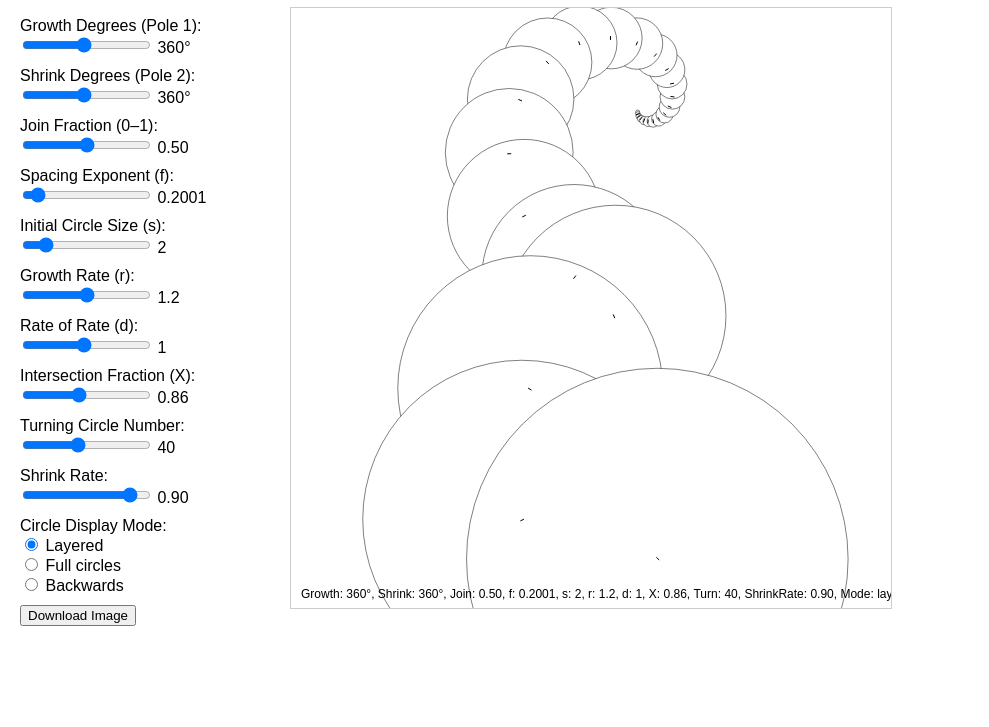
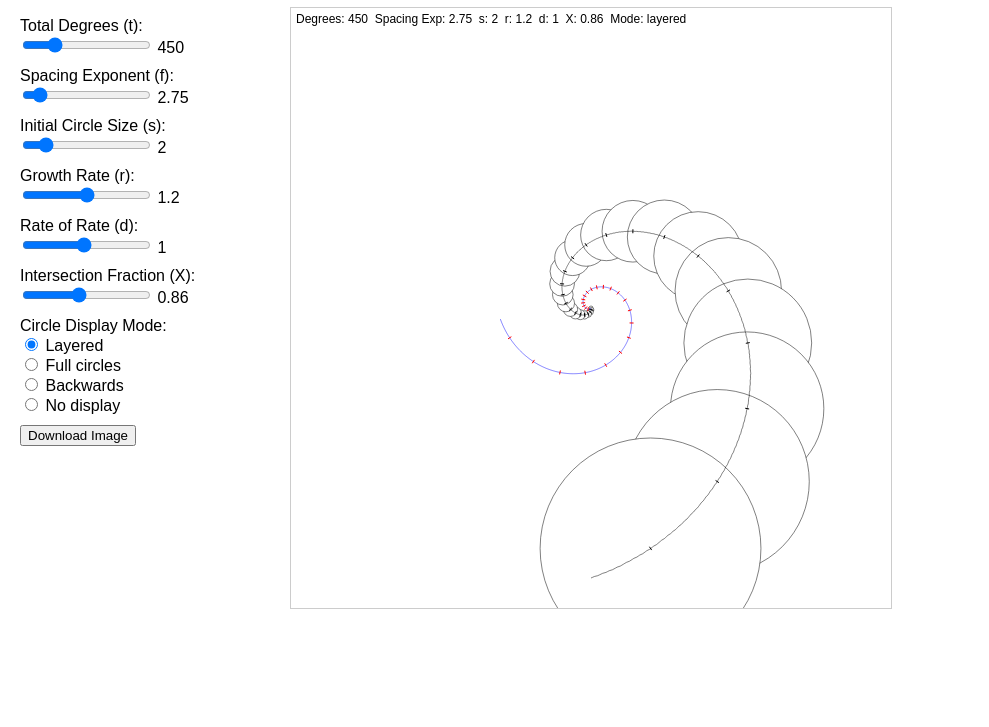
Before and after one commit to royschuyler/regspiral, a plain HTML site: page index.html in a window 1280 px wide. Shown: the part 73-800 px from the top of the page, without its empty margins (0-989 px from the left). Drawn offline with Linux system fonts and the light colour scheme.

Commit message:
added ticks to evolute and no display radio button for circles

```diff
--- a/index.html
+++ b/index.html
@@ -2,7 +2,7 @@
 <html lang="en">
 <head>
   <meta charset="UTF-8">
-  <title>Enhanced Dual Spiral & Circles Generator with Turning Point (Safety Check)</title>
+  <title>Spiral, Evolute, and Circles Generator</title>
   <style>
     body {
       font-family: sans-serif;
@@ -31,35 +31,23 @@
   </style>
 </head>
 <body>
-  <h1>Enhanced Dual Spiral & Circles Generator with Turning Point</h1>
+  <h1>Spiral, Evolute, and Circles Generator</h1>
   <div class="container">
     <div class="controls">
-      <!-- Spiral Controls -->
       <div class="control">
-        <label for="growthSlider">Growth Degrees (Pole 1):</label><br>
-        <input type="range" id="growthSlider" min="90" max="660" step="2" value="360">
-        <span id="growthValue">360</span>°
-      </div>
-      <div class="control">
-        <label for="shrinkSlider">Shrink Degrees (Pole 2):</label><br>
-        <input type="range" id="shrinkSlider" min="90" max="660" step="2" value="360">
-        <span id="shrinkValue">360</span>°
-      </div>
-      <div class="control">
-        <label for="joinSlider">Join Fraction (0–1):</label><br>
-        <input type="range" id="joinSlider" min="0" max="1" step="0.01" value="0.5">
-        <span id="joinValue">0.50</span>
+        <label for="tSlider">Total Degrees (t):</label><br>
+        <input type="range" id="tSlider" min="10" max="2000" value="450">
+        <span id="tValue">450</span>
       </div>
       <div class="control">
         <label for="spacingExpSlider">Spacing Exponent (f):</label><br>
-        <input type="range" id="spacingExpSlider" min=".0001" max="3" step="0.01" value=".2">
-        <span id="spacingExpValue">0.2</span>
+        <input type="range" id="spacingExpSlider" min="1" max="20" step="0.25" value="2.75">
+        <span id="spacingExpValue">2.75</span>
       </div>
-      <!-- Circle Controls -->
       <div class="control">
         <label for="sizeSlider">Initial Circle Size (s):</label><br>
-        <input type="range" id="sizeSlider" min="1" max="8" step="0.1" value="2">
-        <span id="sizeValue">2</span>
+        <input type="range" id="sizeSlider" min="1" max="8" step=".1" value="2">
+        <span id="sizeValue">4</span>
       </div>
       <div class="control">
         <label for="rateSlider">Growth Rate (r):</label><br>
@@ -74,18 +62,7 @@
       <div class="control">
         <label for="fracSlider">Intersection Fraction (X):</label><br>
         <input type="range" id="fracSlider" min="0" max="2" step="0.02" value="0.86">
-        <span id="fracValue">0.86</span>
-      </div>
-      <!-- New Circle Growth/Decay Controls -->
-      <div class="control">
-        <label for="turnSlider">Turning Circle Number:</label><br>
-        <input type="range" id="turnSlider" min="10" max="80" step="1" value="40">
-        <span id="turnValue">40</span>
-      </div>
-      <div class="control">
-        <label for="shrinkRateSlider">Shrink Rate:</label><br>
-        <input type="range" id="shrinkRateSlider" min="0.1" max="1" step="0.01" value="0.9">
-        <span id="shrinkRateValue">0.90</span>
+        <span id="fracValue">1</span>
       </div>
       <div class="control">
         <label>Circle Display Mode:</label><br>
@@ -94,7 +71,9 @@
         <input type="radio" name="modeRadio" id="modeFull" value="full">
         <label for="modeFull">Full circles</label><br>
         <input type="radio" name="modeRadio" id="modeBackwards" value="backwards">
-        <label for="modeBackwards">Backwards</label>
+        <label for="modeBackwards">Backwards</label><br>
+        <input type="radio" name="modeRadio" id="modeNone" value="none">
+        <label for="modeNone">No display</label>
       </div>
       <div class="control">
         <button id="downloadBtn">Download Image</button>
@@ -106,155 +85,63 @@
   </div>
 
   <script>
-    function draw() {
     const canvas = document.getElementById('canvas');
     const ctx = canvas.getContext('2d');
 
-      // Read slider values for spiral
-      const growthDeg = parseFloat(document.getElementById('growthSlider').value);
-      const shrinkDeg = parseFloat(document.getElementById('shrinkSlider').value);
-      const joinFrac = parseFloat(document.getElementById('joinSlider').value);
-      const spacingExp = parseFloat(document.getElementById('spacingExpSlider').value);
+    // Fixed grid parameters.
+    const n = 1000; // Number of radial grid lines.
+    const m = 1000; // Number of sample points along the spiral.
 
-      // Read slider values for circles (existing)
-      const s = parseFloat(document.getElementById('sizeSlider').value);
-      const rRate = parseFloat(document.getElementById('rateSlider').value);
-      const rateOfRate = parseFloat(document.getElementById('rateOfRateSlider').value);
-      const frac = parseFloat(document.getElementById('fracSlider').value);
+    // Slider and control elements.
+    const tSlider = document.getElementById('tSlider');
+    const spacingExpSlider = document.getElementById('spacingExpSlider');
+    const sizeSlider = document.getElementById('sizeSlider');
+    const rateSlider = document.getElementById('rateSlider');
+    const rateOfRateSlider = document.getElementById('rateOfRateSlider');
+    const fracSlider = document.getElementById('fracSlider');
+    const modeRadios = document.getElementsByName('modeRadio');
 
-      // New circle control values:
-      const turningCircle = parseInt(document.getElementById('turnSlider').value);
-      const shrinkRate = parseFloat(document.getElementById('shrinkRateSlider').value);
+    const tValue = document.getElementById('tValue');
+    const spacingExpValue = document.getElementById('spacingExpValue');
+    const sizeValue = document.getElementById('sizeValue');
+    const rateValue = document.getElementById('rateValue');
+    const rateOfRateValue = document.getElementById('rateOfRateValue');
+    const fracValue = document.getElementById('fracValue');
 
-      const mode = document.querySelector('input[name="modeRadio"]:checked').value;
+    const downloadBtn = document.getElementById('downloadBtn');
 
-      // Update slider displays
-      document.getElementById('growthValue').textContent = growthDeg;
-      document.getElementById('shrinkValue').textContent = shrinkDeg;
-      document.getElementById('joinValue').textContent = joinFrac.toFixed(2);
-      document.getElementById('spacingExpValue').textContent = spacingExp;
-      document.getElementById('sizeValue').textContent = s;
-      document.getElementById('rateValue').textContent = rRate;
-      document.getElementById('rateOfRateValue').textContent = rateOfRate;
-      document.getElementById('fracValue').textContent = frac;
-      document.getElementById('turnValue').textContent = turningCircle;
-      document.getElementById('shrinkRateValue').textContent = shrinkRate.toFixed(2);
-
-      // Convert degrees to radians for each segment.
-      const T1 = growthDeg * Math.PI / 180;
-      const T2 = shrinkDeg * Math.PI / 180;
-
-      // Fixed poles: pole1 at (0,1) and pole2 at (0,-1)
-      const pole1 = { x: 0, y: 1 };
-      const pole2 = { x: 0, y: -1 };
-      // The join point lies vertically between poles.
-      const joinY = 1 - 2 * joinFrac;
-      const joinPoint = { x: 0, y: joinY };
-
-      // Distances (along y) for the two spiral segments.
-      const topDist = Math.abs(pole1.y - joinPoint.y);
-      const bottomDist = Math.abs(joinPoint.y - pole2.y);
-
-      const stepsTop = 500;
-      const stepsBottom = 500;
-      let topPoints = [];
-      // --- Top Spiral: from pole1 to joinPoint ---
-      const offsetTop = -Math.PI/2 - T1;
-      for (let i = 0; i <= stepsTop; i++) {
-        const t = i / stepsTop;
-        const theta = T1 * t;
-        const r = (Math.exp(spacingExp * theta) - 1) / (Math.exp(spacingExp * T1) - 1);
-        const x = pole1.x + r * topDist * Math.cos(theta + offsetTop);
-        const y = pole1.y + r * topDist * Math.sin(theta + offsetTop);
-        topPoints.push({ x, y });
+    function getSelectedMode() {
+      for (const radio of modeRadios) {
+        if (radio.checked) return radio.value;
+      }
+      return "layered";
     }
 
-      let bottomPoints = [];
-      // --- Bottom Spiral: from joinPoint to pole2 ---
-      const offsetBottom = Math.PI/2;
-      for (let i = 0; i <= stepsBottom; i++) {
-        const u = i / stepsBottom;
-        const angle = T2 * u;
-        const r = (Math.exp(spacingExp * (T2 - T2 * u)) - 1) / (Math.exp(spacingExp * T2) - 1);
-        const x = pole2.x + r * bottomDist * Math.cos(angle + offsetBottom);
-        const y = pole2.y + r * bottomDist * Math.sin(angle + offsetBottom);
-        bottomPoints.push({ x, y });
+    // Helper: Euclidean distance.
+    function distance(p, q) {
+      return Math.sqrt((p.x - q.x) ** 2 + (p.y - q.y) ** 2);
     }
 
-      // Combine the two segments into one continuous spiral.
-      const fullSpiral = topPoints.concat(bottomPoints.slice(1));
-
-      // Auto-scale the spiral to fit the canvas.
-      let minX = Infinity, maxX = -Infinity, minY = Infinity, maxY = -Infinity;
-      fullSpiral.forEach(pt => {
-        if (pt.x < minX) minX = pt.x;
-        if (pt.x > maxX) maxX = pt.x;
-        if (pt.y < minY) minY = pt.y;
-        if (pt.y > maxY) maxY = pt.y;
-      });
-      const margin = 0.9;
-      const scaleX = canvas.width * margin / (maxX - minX);
-      const scaleY = canvas.height * margin / (maxY - minY);
-      const scale = Math.min(scaleX, scaleY);
-      const offsetX = (canvas.width - scale * (minX + maxX)) / 2;
-      const offsetY = (canvas.height - scale * (minY + maxY)) / 2;
-
-      function transform(pt) {
-        return {
-          x: pt.x * scale + offsetX,
-          y: canvas.height - (pt.y * scale + offsetY)
-        };
+    // Compute cumulative arc lengths for an array of points.
+    function computeArcLengths(points) {
+      let arc = [0];
+      for (let i = 1; i < points.length; i++) {
+        arc.push(arc[i - 1] + distance(points[i - 1], points[i]));
+      }
+      return arc;
     }
 
-      ctx.clearRect(0, 0, canvas.width, canvas.height);
-      ctx.fillStyle = "#fff";
-      ctx.fillRect(0, 0, canvas.width, canvas.height);
-
-      // Draw dual spirals.
-      ctx.beginPath();
-      let p = transform(topPoints[0]);
-      ctx.moveTo(p.x, p.y);
-      topPoints.forEach(pt => {
-        p = transform(pt);
-        ctx.lineTo(p.x, p.y);
-      });
-      ctx.strokeStyle = "#d00";
-      ctx.lineWidth = 2;
-      ctx.stroke();
-
-      ctx.beginPath();
-      p = transform(bottomPoints[0]);
-      ctx.moveTo(p.x, p.y);
-      bottomPoints.forEach(pt => {
-        p = transform(pt);
-        ctx.lineTo(p.x, p.y);
-      });
-      ctx.strokeStyle = "#00d";
-      ctx.lineWidth = 2;
-      ctx.stroke();
-
-      // Compute cumulative arc lengths along the full spiral.
-      function dist(a, b) {
-        return Math.hypot(a.x - b.x, a.y - b.y);
-      }
-      let arcLengths = [0];
-      for (let i = 1; i < fullSpiral.length; i++) {
-        arcLengths.push(arcLengths[i - 1] + dist(fullSpiral[i - 1], fullSpiral[i]));
-      }
-      arcLengths = arcLengths.map(d => d * scale);
-
-      // Helper: find a point at a given arc distance.
-      function findPointAtDistance(target) {
-        for (let i = 1; i < arcLengths.length; i++) {
-          if (arcLengths[i] >= target) {
-            const d1 = arcLengths[i - 1];
-            const d2 = arcLengths[i];
-            const t = (target - d1) / (d2 - d1);
-            const p1 = transform(fullSpiral[i - 1]);
-            const p2 = transform(fullSpiral[i]);
+    // Linear interpolation: find a point at a given arc-length difference.
+    function findPointAtDistance(points, arc, startIndex, target) {
+      const startArc = arc[startIndex];
+      for (let i = startIndex + 1; i < arc.length; i++) {
+        if (arc[i] - startArc >= target) {
+          const d = arc[i] - arc[i - 1];
+          const remain = target - (arc[i - 1] - startArc);
+          const t = remain / d;
           return {
-              x: p1.x + t * (p2.x - p1.x),
-              y: p1.y + t * (p2.y - p1.y),
+            x: points[i - 1].x + t * (points[i].x - points[i - 1].x),
+            y: points[i - 1].y + t * (points[i].y - points[i - 1].y),
             index: i
           };
         }
@@ -262,115 +149,258 @@
       return null;
     }
 
-      // --- Circle Placement with Growth then Shrink ---
-      // Helper to compute the multiplier for circle i (1-indexed).
-      function getMultiplier(i) {
-        let circleNum = i + 1; // convert zero-indexed to 1-indexed
-        if (circleNum === 1) return 1;
-        if (circleNum <= turningCircle) {
-          return Math.pow(rRate, circleNum - 1) * Math.pow(rateOfRate, circleNum - 2);
-        } else {
-          let inc = turningCircle === 1 ? 1 : Math.pow(rRate, turningCircle - 1) * Math.pow(rateOfRate, turningCircle - 2);
-          return inc * Math.pow(shrinkRate, circleNum - turningCircle);
-        }
+    function draw() {
+      const t = parseFloat(tSlider.value);                     // Total degrees.
+      const spacingExp = parseFloat(spacingExpSlider.value);       // Spacing exponent.
+      const s = parseFloat(sizeSlider.value);                    // Initial circle size.
+      const rRate = parseFloat(rateSlider.value);                // Base growth rate.
+      const rateOfRate = parseFloat(rateOfRateSlider.value);       // Rate of the rate.
+      const frac = parseFloat(fracSlider.value);                 // Intersection fraction.
+      const mode = getSelectedMode();                            // "layered", "full", "backwards", or "none".
+
+      // Update slider displays.
+      tValue.textContent = t;
+      spacingExpValue.textContent = spacingExp;
+      sizeValue.textContent = s;
+      rateValue.textContent = rRate;
+      rateOfRateValue.textContent = rateOfRate;
+      fracValue.textContent = frac;
+
+      // Maximum spiral radius.
+      const maxR = (canvas.width / 2) * 0.9;
+
+      // Clear canvas and fill white.
+      ctx.clearRect(0, 0, canvas.width, canvas.height);
+      ctx.fillStyle = "#fff";
+      ctx.fillRect(0, 0, canvas.width, canvas.height);
+
+      ctx.save();
+      ctx.translate(canvas.width / 2, canvas.height / 2);
+
+      const tRad = t * Math.PI / 180;
+      const gridAngleSpacing = 2 * Math.PI / n;
+
+      // Build arrays:
+      // idealSpiralPoints: continuous (unsnapped) spiral for calculations.
+      // spiralPoints: displayed spiral (snapped to grid angles).
+      let idealSpiralPoints = [];
+      let spiralPoints = [];
+      for (let i = 0; i <= m; i++) {
+        const fraction = i / m;
+        const rad = Math.pow(fraction, spacingExp) * maxR;
+        const thetaCont = fraction * tRad;
+        const xIdeal = rad * Math.cos(thetaCont);
+        const yIdeal = rad * Math.sin(thetaCont);
+        idealSpiralPoints.push({ x: xIdeal, y: yIdeal });
+
+        const k = Math.round(thetaCont / gridAngleSpacing);
+        const snappedAngle = k * gridAngleSpacing;
+        const xSnap = rad * Math.cos(snappedAngle);
+        const ySnap = rad * Math.sin(snappedAngle);
+        spiralPoints.push({ x: xSnap, y: ySnap });
       }
 
+      // Draw the spiral (thin black line).
+      ctx.strokeStyle = '#000';
+      ctx.lineWidth = 0.5;
+      ctx.beginPath();
+      spiralPoints.forEach((pt, idx) => {
+        if (idx === 0) ctx.moveTo(pt.x, pt.y);
+        else ctx.lineTo(pt.x, pt.y);
+      });
+      ctx.stroke();
+
+      // Compute cumulative arc lengths along the ideal spiral.
+      const arcLengths = computeArcLengths(idealSpiralPoints);
+
+      // Compute circle centers along the ideal spiral.
       let circleCenters = [];
-      let currentArc = 0;
-      const maxCircles = 100; // Safety limit to avoid excessive iterations
-
-      for (let iCircle = 0; iCircle < maxCircles; iCircle++) {
-        if (iCircle === 0) {
-          circleCenters.push({ point: transform(fullSpiral[0]), index: 0 });
-        } else {
-          let multiplier = getMultiplier(iCircle);
+      circleCenters.push({ point: idealSpiralPoints[0], index: 0 });
+      let currentIndex = 0;
+      let iCircle = 1;
+      while (true) {
+        // Effective multiplier for circle i:
+        // For circle 0: multiplier = 1.
+        // For circle i (i>=1): multiplier = (rRate)^(i) * (rateOfRate)^(i - 1).
+        const multiplier = Math.pow(rRate, iCircle) * Math.pow(rateOfRate, iCircle - 1);
         const targetDistance = s * multiplier * frac;
-          currentArc += targetDistance;
-          const nextPoint = findPointAtDistance(currentArc);
-          if (!nextPoint) break;
-          circleCenters.push({ point: nextPoint, index: nextPoint.index });
-          // If the added distance is extremely small, break to prevent an infinite loop.
-          if (targetDistance < 0.001) break;
-        }
+        const next = findPointAtDistance(idealSpiralPoints, arcLengths, currentIndex, targetDistance);
+        if (!next) break;
+        circleCenters.push({ point: { x: next.x, y: next.y }, index: next.index });
+        currentIndex = next.index;
+        iCircle++;
+        if (currentIndex >= idealSpiralPoints.length - 1) break;
       }
 
-      // Draw circles in the chosen mode.
+      // Draw circles based on selected mode (skip if mode is "none").
+      if (mode === "layered") {
+        ctx.fillStyle = '#fff';
+        ctx.strokeStyle = '#000';
         ctx.lineWidth = 0.5;
-      if (mode === "layered") {
-        ctx.fillStyle = "#fff";
-        ctx.strokeStyle = "#000";
         circleCenters.forEach((c, idx) => {
-          let mult = getMultiplier(idx);
-          const radius = s * mult;
+          const multiplier = (idx === 0 ? 1 : Math.pow(rRate, idx) * Math.pow(rateOfRate, idx - 1));
+          const radius = s * multiplier;
           ctx.beginPath();
           ctx.arc(c.point.x, c.point.y, radius, 0, 2 * Math.PI);
           ctx.fill();
           ctx.stroke();
         });
       } else if (mode === "full") {
-        ctx.strokeStyle = "#000";
+        ctx.strokeStyle = '#000';
         ctx.lineWidth = 0.5;
         circleCenters.forEach((c, idx) => {
-          let mult = getMultiplier(idx);
-          const radius = s * mult;
+          const multiplier = (idx === 0 ? 1 : Math.pow(rRate, idx) * Math.pow(rateOfRate, idx - 1));
+          const radius = s * multiplier;
           ctx.beginPath();
           ctx.arc(c.point.x, c.point.y, radius, 0, 2 * Math.PI);
           ctx.stroke();
         });
       } else if (mode === "backwards") {
-        ctx.fillStyle = "#fff";
-        ctx.strokeStyle = "#000";
+        ctx.fillStyle = '#fff';
+        ctx.strokeStyle = '#000';
         ctx.lineWidth = 0.5;
         for (let i = circleCenters.length - 1; i >= 0; i--) {
           const c = circleCenters[i];
-          let mult = getMultiplier(i);
-          const radius = s * mult;
+          const multiplier = (i === 0 ? 1 : Math.pow(rRate, i) * Math.pow(rateOfRate, i - 1));
+          const radius = s * multiplier;
           ctx.beginPath();
           ctx.arc(c.point.x, c.point.y, radius, 0, 2 * Math.PI);
           ctx.fill();
           ctx.stroke();
         }
       }
+      // If mode is "none", we simply skip drawing circles.
 
-      // (Optional) Draw tick marks at each circle center.
-      ctx.strokeStyle = "#000";
+      // Draw tick marks at each circle center on the spiral.
+      ctx.strokeStyle = '#000';
       ctx.lineWidth = 1;
       circleCenters.forEach(c => {
-        let idx = c.index;
-        if (idx <= 0 || idx >= fullSpiral.length - 1) return;
-        const pPrev = transform(fullSpiral[idx - 1]);
-        const pCurr = transform(fullSpiral[idx]);
-        const pNext = transform(fullSpiral[idx + 1]);
-        const tangent = { x: pNext.x - pPrev.x, y: pNext.y - pPrev.y };
-        const len = Math.hypot(tangent.x, tangent.y);
+        if (c.index <= 0 || c.index >= idealSpiralPoints.length - 1) return;
+        const A = idealSpiralPoints[c.index - 1];
+        const B = idealSpiralPoints[c.index];
+        const C = idealSpiralPoints[c.index + 1];
+        let tangentX = (C.x - A.x) / 2;
+        let tangentY = (C.y - A.y) / 2;
+        const len = Math.sqrt(tangentX * tangentX + tangentY * tangentY);
         if (len === 0) return;
-        const normal = { x: -tangent.y / len, y: tangent.x / len };
-        const tick = 2;
+        tangentX /= len;
+        tangentY /= len;
+        const normalX = -tangentY;
+        const normalY = tangentX;
+        const tickHalf = 2;
+        const startX = c.point.x - tickHalf * normalX;
+        const startY = c.point.y - tickHalf * normalY;
+        const endX = c.point.x + tickHalf * normalX;
+        const endY = c.point.y + tickHalf * normalY;
         ctx.beginPath();
-        ctx.moveTo(pCurr.x - tick * normal.x, pCurr.y - tick * normal.y);
-        ctx.lineTo(pCurr.x + tick * normal.x, pCurr.y + tick * normal.y);
+        ctx.moveTo(startX, startY);
+        ctx.lineTo(endX, endY);
         ctx.stroke();
       });
 
-      // Overlay parameter values.
+      // Re-plot the spiral on top so it's visible.
+      ctx.strokeStyle = '#000';
+      ctx.lineWidth = 0.5;
+      ctx.beginPath();
+      spiralPoints.forEach((pt, idx) => {
+        if (idx === 0) ctx.moveTo(pt.x, pt.y);
+        else ctx.lineTo(pt.x, pt.y);
+      });
+      ctx.stroke();
+
+      // Compute the evolute from the ideal continuous spiral.
+      // Use central differences with dt = 1/m.
+      const dt = 1 / m;
+      let evolutePoints = [];
+      for (let i = 1; i < idealSpiralPoints.length - 1; i++) {
+        const A = idealSpiralPoints[i - 1];
+        const B = idealSpiralPoints[i];
+        const C = idealSpiralPoints[i + 1];
+        const xPrime = (C.x - A.x) / (2 * dt);
+        const yPrime = (C.y - A.y) / (2 * dt);
+        const xDoublePrime = (C.x - 2 * B.x + A.x) / (dt * dt);
+        const yDoublePrime = (C.y - 2 * B.y + A.y) / (dt * dt);
+        const denom = xPrime * yDoublePrime - yPrime * xDoublePrime;
+        if (Math.abs(denom) < 1e-6) continue;
+        const factor = (xPrime * xPrime + yPrime * yPrime) / denom;
+        const evoluteX = B.x - factor * yPrime;
+        const evoluteY = B.y + factor * xPrime;
+        evolutePoints.push({ x: evoluteX, y: evoluteY });
+      }
+
+      // Plot the evolute.
+      ctx.strokeStyle = '#0000FF';
+      ctx.lineWidth = 0.5;
+      if (evolutePoints.length > 0) {
+        ctx.beginPath();
+        evolutePoints.forEach((pt, idx) => {
+          if (idx === 0) ctx.moveTo(pt.x, pt.y);
+          else ctx.lineTo(pt.x, pt.y);
+        });
+        ctx.stroke();
+      }
+
+      // Draw tick marks on the evolute corresponding to the spiral ticks.
+      ctx.strokeStyle = '#FF0000'; // red tick marks for evolute
+      ctx.lineWidth = 1;
+      circleCenters.forEach(c => {
+        if (c.index <= 0 || c.index >= idealSpiralPoints.length - 1) return;
+        let j = c.index - 1; // corresponding index in evolutePoints
+        if (j < 0 || j >= evolutePoints.length) return;
+        let pt = evolutePoints[j];
+        let tangentX, tangentY;
+        if (j === 0) {
+          tangentX = evolutePoints[j+1].x - pt.x;
+          tangentY = evolutePoints[j+1].y - pt.y;
+        } else if (j === evolutePoints.length - 1) {
+          tangentX = pt.x - evolutePoints[j-1].x;
+          tangentY = pt.y - evolutePoints[j-1].y;
+        } else {
+          tangentX = (evolutePoints[j+1].x - evolutePoints[j-1].x) / 2;
+          tangentY = (evolutePoints[j+1].y - evolutePoints[j-1].y) / 2;
+        }
+        let len = Math.sqrt(tangentX * tangentX + tangentY * tangentY);
+        if (len === 0) return;
+        tangentX /= len;
+        tangentY /= len;
+        const normalX = -tangentY;
+        const normalY = tangentX;
+        const tickHalf = 2;
+        const startX = pt.x - tickHalf * normalX;
+        const startY = pt.y - tickHalf * normalY;
+        const endX = pt.x + tickHalf * normalX;
+        const endY = pt.y + tickHalf * normalY;
+        ctx.beginPath();
+        ctx.moveTo(startX, startY);
+        ctx.lineTo(endX, endY);
+        ctx.stroke();
+      });
+
+      // Draw overlay text.
       ctx.font = "12px sans-serif";
       ctx.fillStyle = "#000";
-      const overlayText = `Growth: ${growthDeg}°, Shrink: ${shrinkDeg}°, Join: ${joinFrac.toFixed(2)}, f: ${spacingExp}, s: ${s}, r: ${rRate}, d: ${rateOfRate}, X: ${frac}, Turn: ${turningCircle}, ShrinkRate: ${shrinkRate.toFixed(2)}, Mode: ${mode}`;
-      ctx.fillText(overlayText, 10, canvas.height - 10);
+      const overlayText = "Degrees: " + t + "  Spacing Exp: " + spacingExp + "  s: " + s + "  r: " + rRate + "  d: " + rateOfRate + "  X: " + frac + "  Mode: " + mode;
+      ctx.fillText(overlayText, -canvas.width / 2 + 5, -canvas.height / 2 + 15);
+
+      ctx.restore();
     }
 
-    const controls = ['growthSlider','shrinkSlider','joinSlider','spacingExpSlider','sizeSlider','rateSlider','rateOfRateSlider','fracSlider','turnSlider','shrinkRateSlider'];
-    controls.forEach(id => {
-      document.getElementById(id).addEventListener('input', draw);
-    });
-    document.querySelectorAll('input[name="modeRadio"]').forEach(radio => {
+    // Attach event listeners.
+    tSlider.addEventListener('input', draw);
+    spacingExpSlider.addEventListener('input', draw);
+    sizeSlider.addEventListener('input', draw);
+    rateSlider.addEventListener('input', draw);
+    rateOfRateSlider.addEventListener('input', draw);
+    fracSlider.addEventListener('input', draw);
+    Array.from(document.getElementsByName('modeRadio')).forEach(radio => {
       radio.addEventListener('change', draw);
     });
-    document.getElementById('downloadBtn').addEventListener('click', function(){
-      const canvas = document.getElementById('canvas');
+
+    downloadBtn.addEventListener('click', () => {
+      const spacingExp = spacingExpSlider.value;
       const link = document.createElement('a');
-      link.download = 'enhanced_dual_spiral.png';
-      link.href = canvas.toDataURL();
+      link.download = 'spacing_exponent_' + spacingExp + '.png';
+      link.href = canvas.toDataURL('image/png');
       link.click();
     });
 
```
Lines whose indentation alone changed are shown as unchanged.
